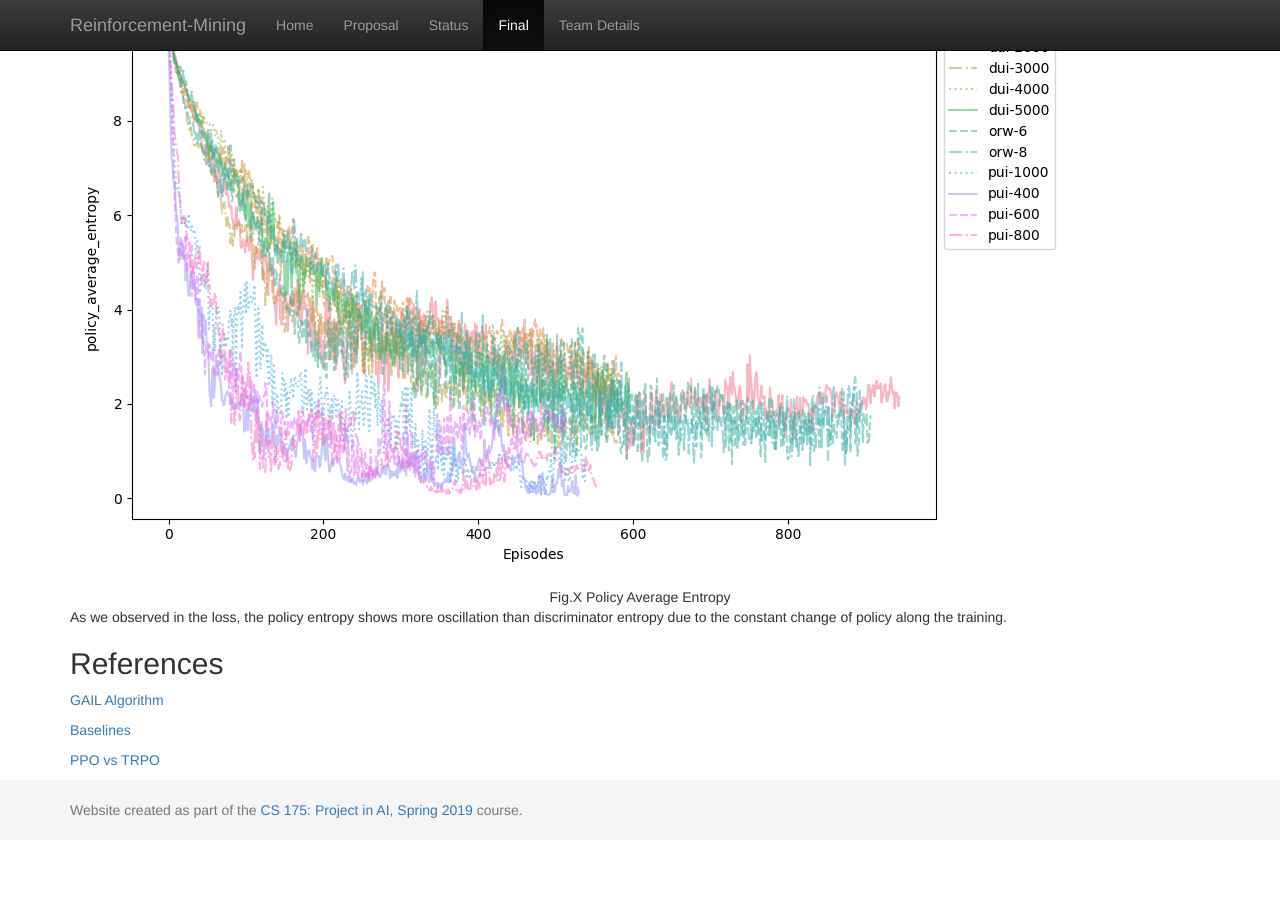
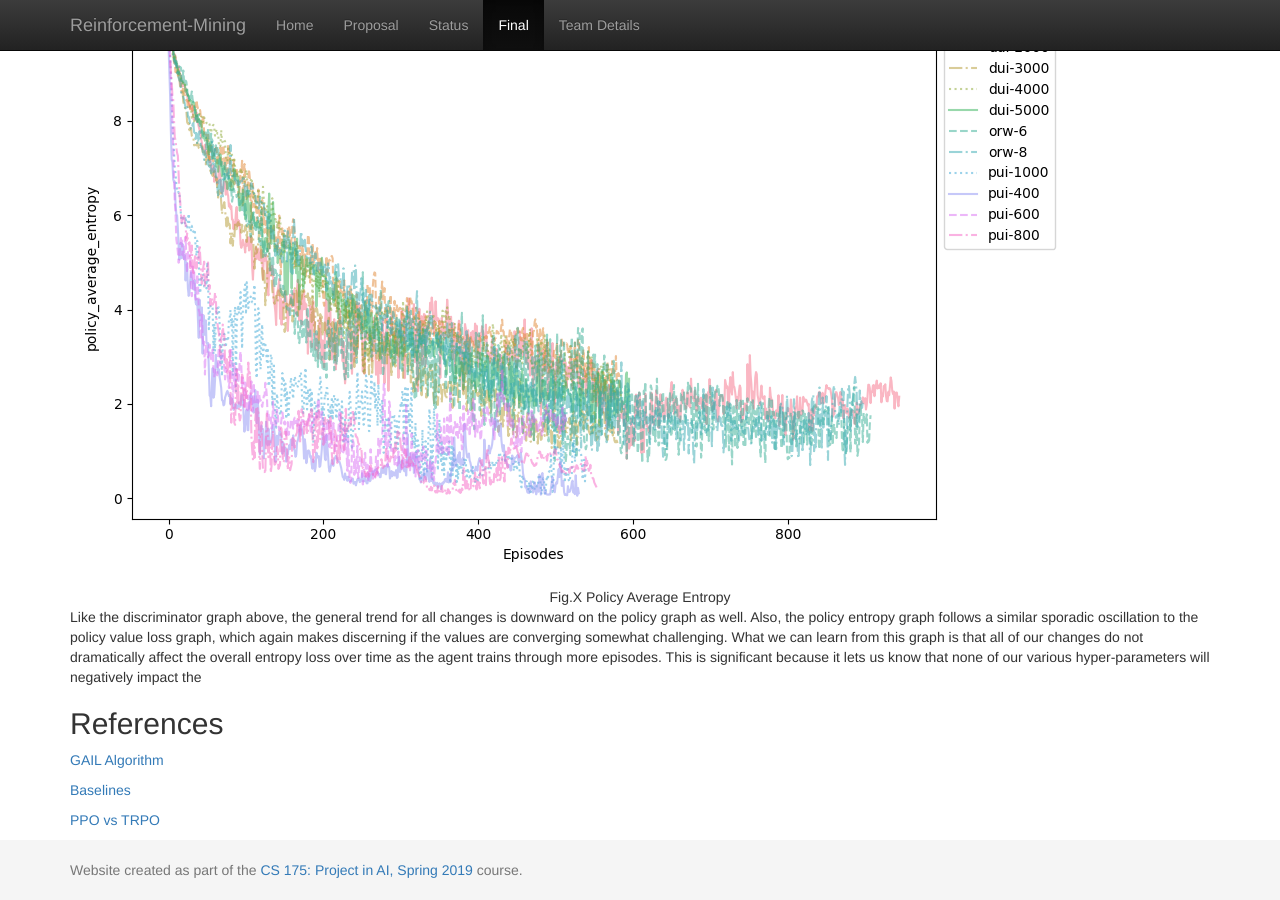
Before and after one commit to TDHTTTT/RM, a Jekyll site: the page built from docs/final.md, in a window 1280 px wide and 900 px high, scrolled down 9730 px. Built offline with Jekyll 4.4.1, drawn with Linux system fonts in a browser that asks for light colours; before the commit the page ends 10570 px from its top, so only the background shows below that.

Commit message:
updated entropy section

```diff
--- a/docs/final.md
+++ b/docs/final.md
@@ -73,7 +73,7 @@ Entropy is a representation of the randomness within an episode. An ideal graph
 ![dal](images/all-policy_average_entropy.png)
 <center>Fig.X Policy Average Entropy</center>
 
-As we observed in the loss, the policy entropy shows more oscillation than discriminator entropy due to the constant change of policy along the training.
+Like the discriminator graph above, the general trend for all changes is downward on the policy graph as well. Also, the policy entropy graph follows a similar sporadic oscillation to the policy value loss graph, which again makes discerning if the values are converging somewhat challenging. What we can learn from this graph is that all of our changes do not dramatically affect the overall entropy loss over time as the agent trains through more episodes. This is significant because it lets us know that none of our various hyper-parameters will negatively impact the
 
 ## References
 
```
